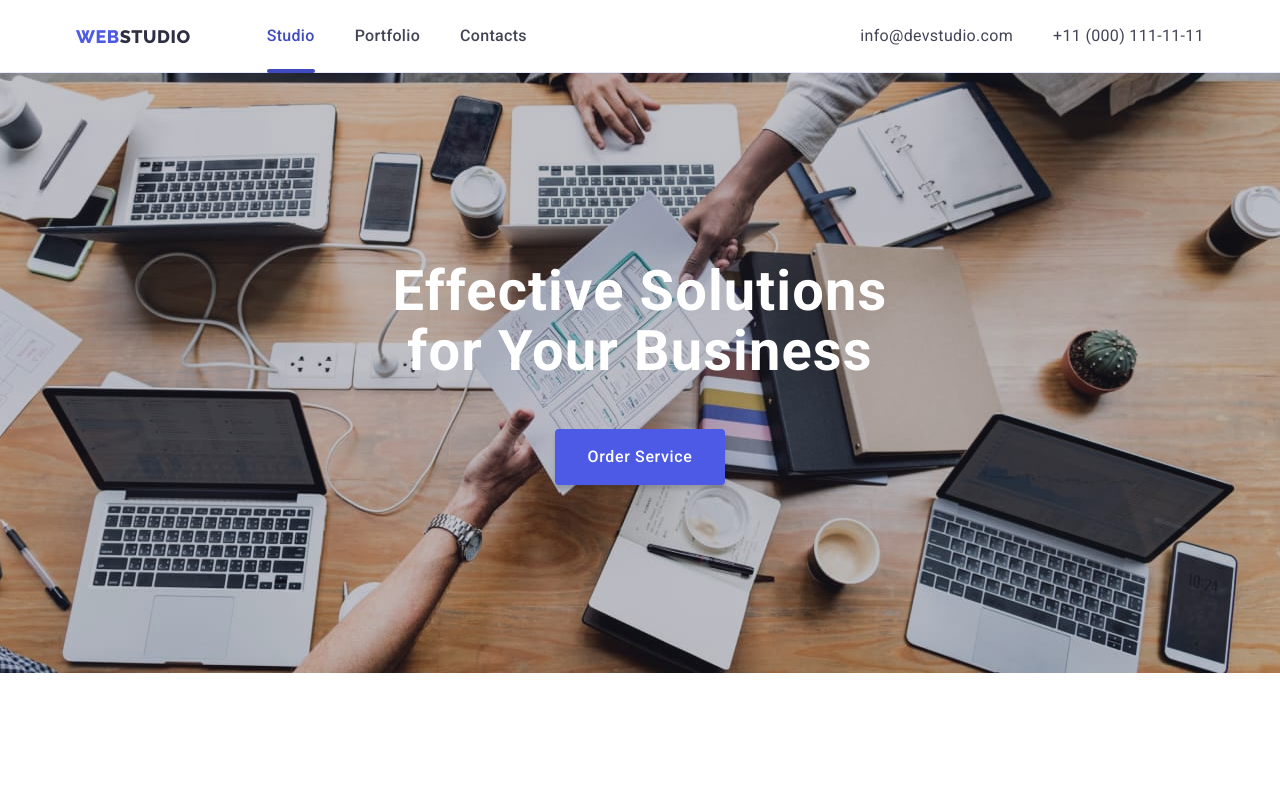
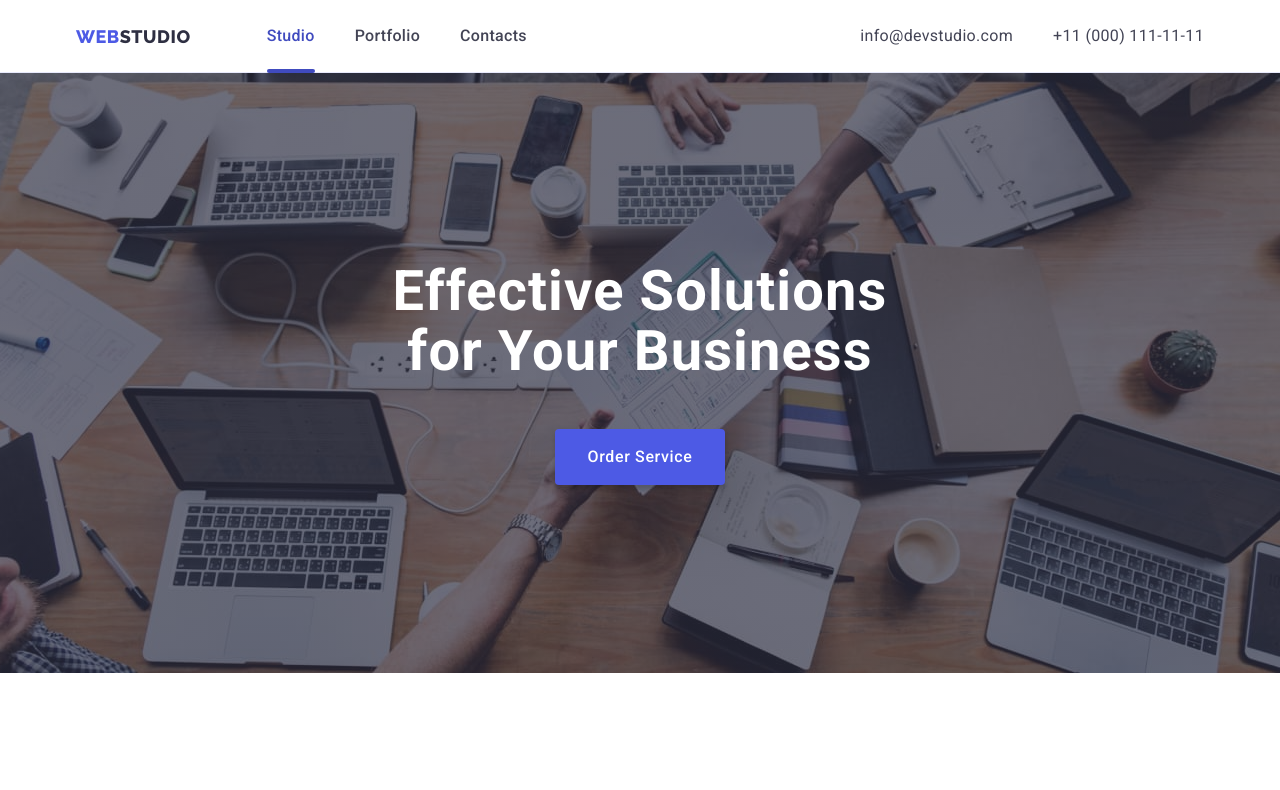
Before and after one commit to Mishanja123/goit-markup-hw-05, a plain HTML site: page index.html in a window 1280 px wide. Shown: the top 790 px of the page. Drawn offline with nearby package versions, Linux system fonts and the light colour scheme.

Commit message:
fix hw 5

```diff
--- a/css/styles.css
+++ b/css/styles.css
@@ -104,7 +104,6 @@ gap: var(--indent);
     order: 1;
     color: var(--text-color);
     margin-top: 8px;
-    margin-bottom: 8px;
 }
 
 
@@ -226,13 +225,13 @@ gap: var(--indent);
 .order{
     padding: 188px 0;
     /* background: #2E2F42; */
-    background-image: linear-gradient(rgba(46, 47, 66, 0.3), rgba(46, 47, 66, 0.3)), url('../images/bg.images/people-office.jpg');
+    background-image: linear-gradient(rgba(46, 47, 66, 0.7), rgba(46, 47, 66, 0.7)), url('../images/bg.images/people-office.jpg');
     background-repeat: no-repeat;
-    background-size:: contain;
-    background-position: right;
-
-
-
+    background-size: cover;
+    background-position: center;
+    max-width: 1440px;
+    margin-right: auto;
+    margin-left: auto;
 }
 .order-box {
     display: flex;
@@ -274,11 +273,10 @@ gap: var(--indent);
 .btn-hero:focus {
     box-shadow: 0px 1px 6px rgba(46, 47, 66, 0.08), 0px 1px 1px rgba(46, 47, 66, 0.16), 0px 2px 1px rgba(46, 47, 66, 0.08);
     background-color: var(--hover-link);
-    color: var(white);
 }
 
 
-/* sevtion about*/
+/* section about*/
 
 .about {
     padding: 120px 0;
@@ -298,6 +296,7 @@ gap: var(--indent);
     padding: 24px 100px;
     width: 264px;
     height: 112px;
+    margin-bottom: 8px;
 }
 
 
@@ -341,7 +340,7 @@ gap: var(--indent);
     height: 40px;
     background-color: var(--brand-color);
     border-radius: 50%;
-    transition-property: background-color, box-shadow, color;
+    transition-property: background-color;
         transition-duration: 250ms;
         transition-timing-function: cubic-bezier(0.4, 0, 0.2, 1);
 }
```
